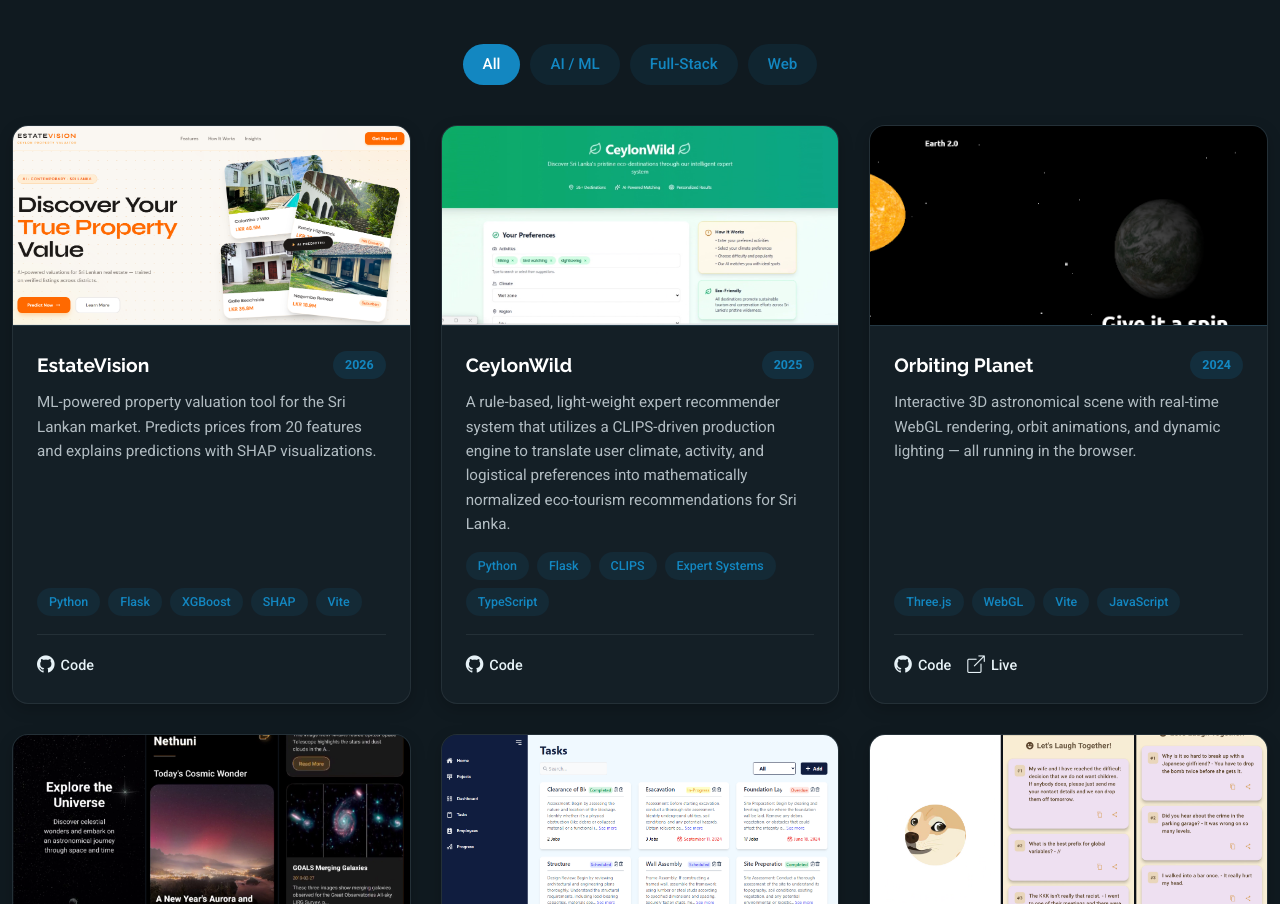
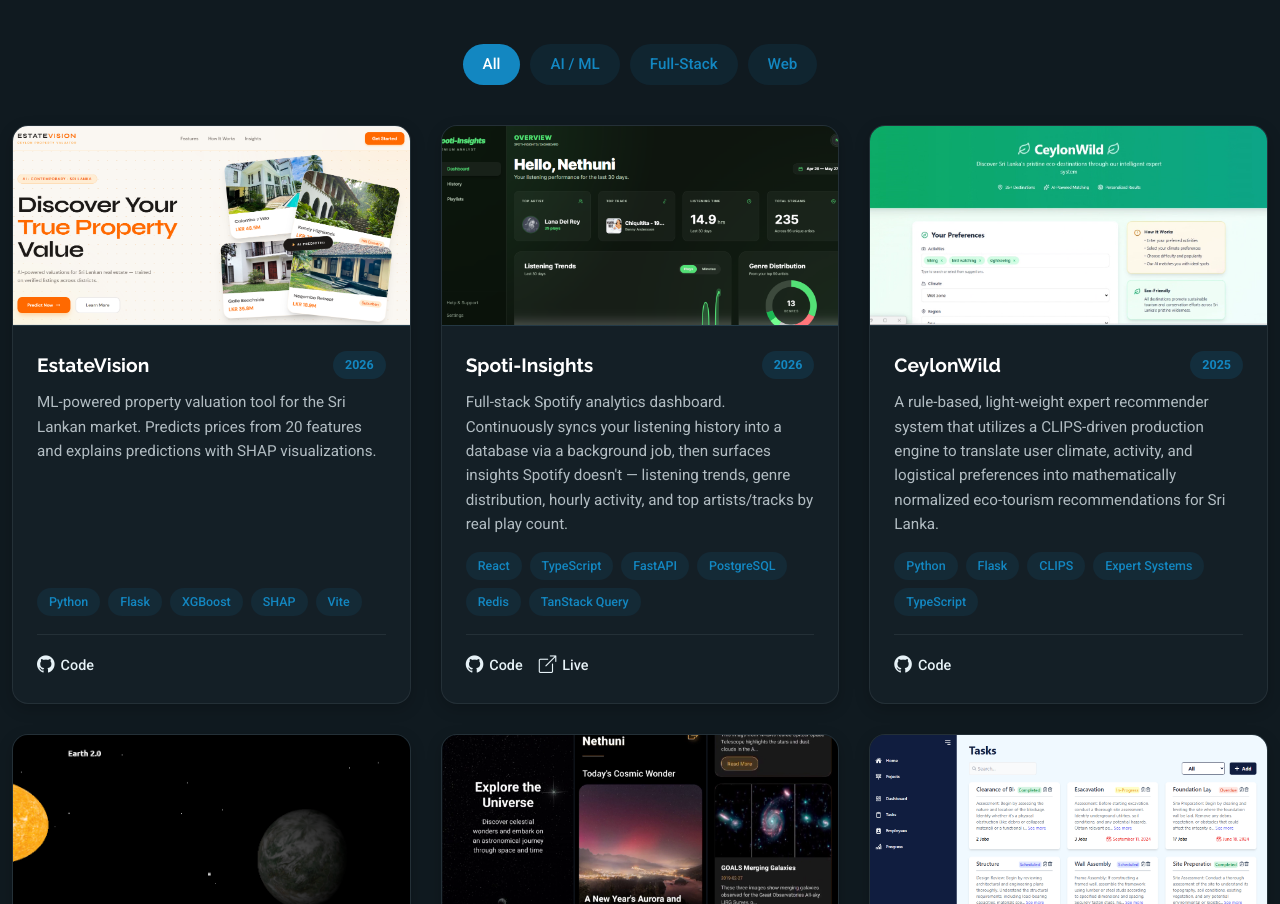
Before and after one commit to nethunirajapakse/nethuni-rajapakse-portfolio, a Next.js app: page / in a window 1280 px wide. Shown: the part 2460-3364 px from the top of the page. Built offline with nearby package versions, Linux system fonts and the light colour scheme.

Commit message:
update project

```diff
--- a/app/components/About.tsx
+++ b/app/components/About.tsx
@@ -74,7 +74,7 @@ export default function About() {
             <div className={styles.profileWrapper}>
               <div className={styles.profileGlow} aria-hidden="true" />
               <div className={styles.profilePhoto}>
-                <img src="/profile.jpg" alt="Nethuni Rajapakse" />
+                <img src="/profile1.jpg" alt="Nethuni Rajapakse" />
               </div>
               <span className={styles.profileBadge}>
                 <i className="bi bi-geo-alt-fill"></i> Moratuwa, LK
--- a/app/components/Projects.tsx
+++ b/app/components/Projects.tsx
@@ -112,6 +112,26 @@ const projects: Project[] = [
     icon: "bi-emoji-laughing",
     image: "/projects/jokehub.png",
     year: "2024",
+  },
+  {
+    id: 8,
+    title: "Spoti-Insights",
+    description:
+      "Full-stack Spotify analytics dashboard. Continuously syncs your listening history into a database via a background job, then surfaces insights Spotify doesn't — listening trends, genre distribution, hourly activity, and top artists/tracks by real play count.",
+    category: "fullstack",
+    tags: [
+      "React",
+      "TypeScript",
+      "FastAPI",
+      "PostgreSQL",
+      "Redis",
+      "TanStack Query",
+    ],
+    githubUrl: "https://github.com/nethunirajapakse/spoti-insights",
+    liveUrl: "https://spoti-insights-app.onrender.com/",
+    icon: "bi-spotify",
+    image: "/projects/spoti-insights.png",
+    year: "2026",
   },
 ];
 
```
Also changed, not shown: public/profile1.jpg (added), public/projects/spoti-insights.png (added).
